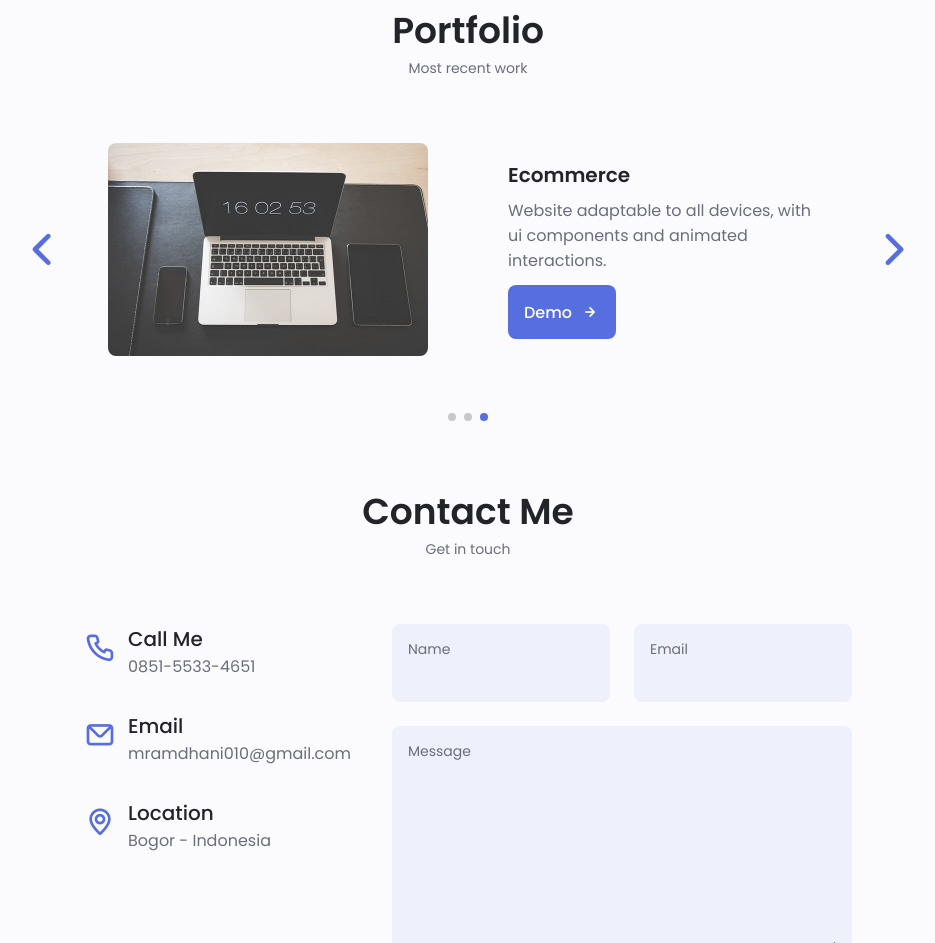
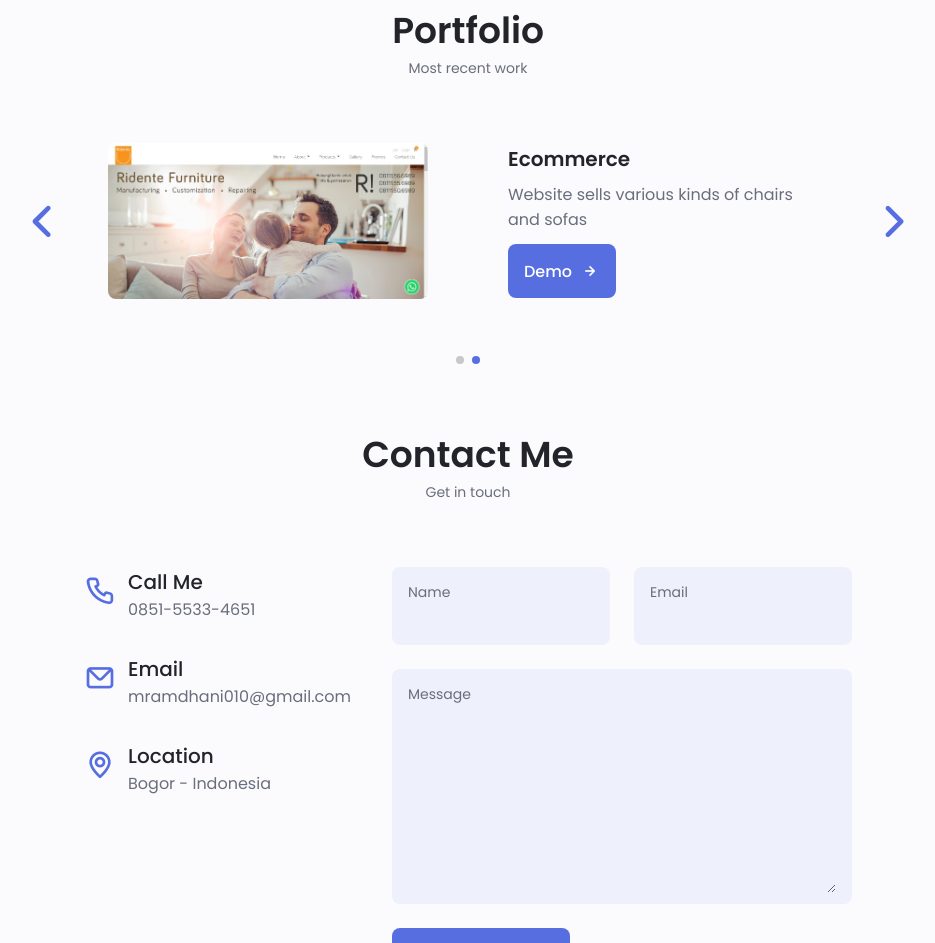
Before and after one commit to dhanifu/dhanifu.github.io, a plain HTML site: page index.html in a window 1280 px wide. Shown: the part 2949-3892 px from the top of the page, without its empty margins (172-1107 px from the left). Drawn offline with nearby package versions, Linux system fonts and the light colour scheme.

Commit message:
edit portfolio

```diff
--- a/index.html
+++ b/index.html
@@ -583,29 +583,14 @@
 
                         <!--==================== PORTFOLIO 2 ====================-->
                         <div class="portfolio__content grid swiper-slide">
-                            <img src="assets/img/portfolio2.jpg" alt="" class="portfolio__img">
-
-                            <div class="portfolio__data">
-                                <h3 class="portfolio__title">Brand Design</h3>
-                                <p class="portfolio__description">
-                                    Website adaptable to all devices, with ui components and animated interactions.
-                                </p>
-                                <a href="#" class="button button--flex button--small portfolio__button">
-                                    Demo <i class="uil uil-arrow-right button__icon"></i>
-                                </a>
-                            </div>
-                        </div>
-
-                        <!--==================== PORTFOLIO 3 ====================-->
-                        <div class="portfolio__content grid swiper-slide">
-                            <img src="assets/img/portfolio3.jpg" alt="" class="portfolio__img">
+                            <img src="assets/img/portfolio-ecommerce.jpg" alt="" class="portfolio__img">
 
                             <div class="portfolio__data">
                                 <h3 class="portfolio__title">Ecommerce</h3>
                                 <p class="portfolio__description">
-                                    Website adaptable to all devices, with ui components and animated interactions.
+                                    Website sells various kinds of chairs and sofas
                                 </p>
-                                <a href="#" class="button button--flex button--small portfolio__button">
+                                <a href="https://ridenteliving.com" class="button button--flex button--small portfolio__button">
                                     Demo <i class="uil uil-arrow-right button__icon"></i>
                                 </a>
                             </div>
```
Also changed, not shown: assets/img/portfolio-ecommerce.jpg (added).
